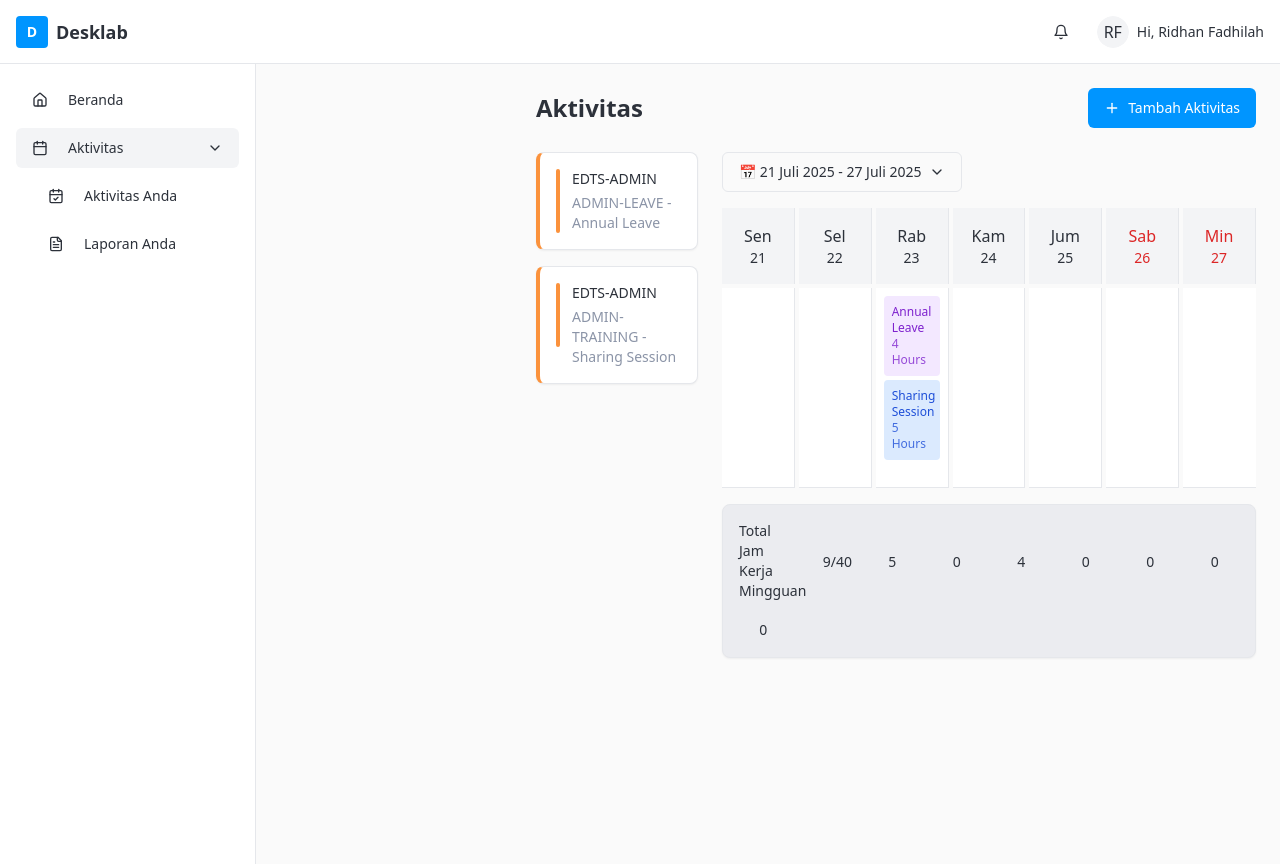
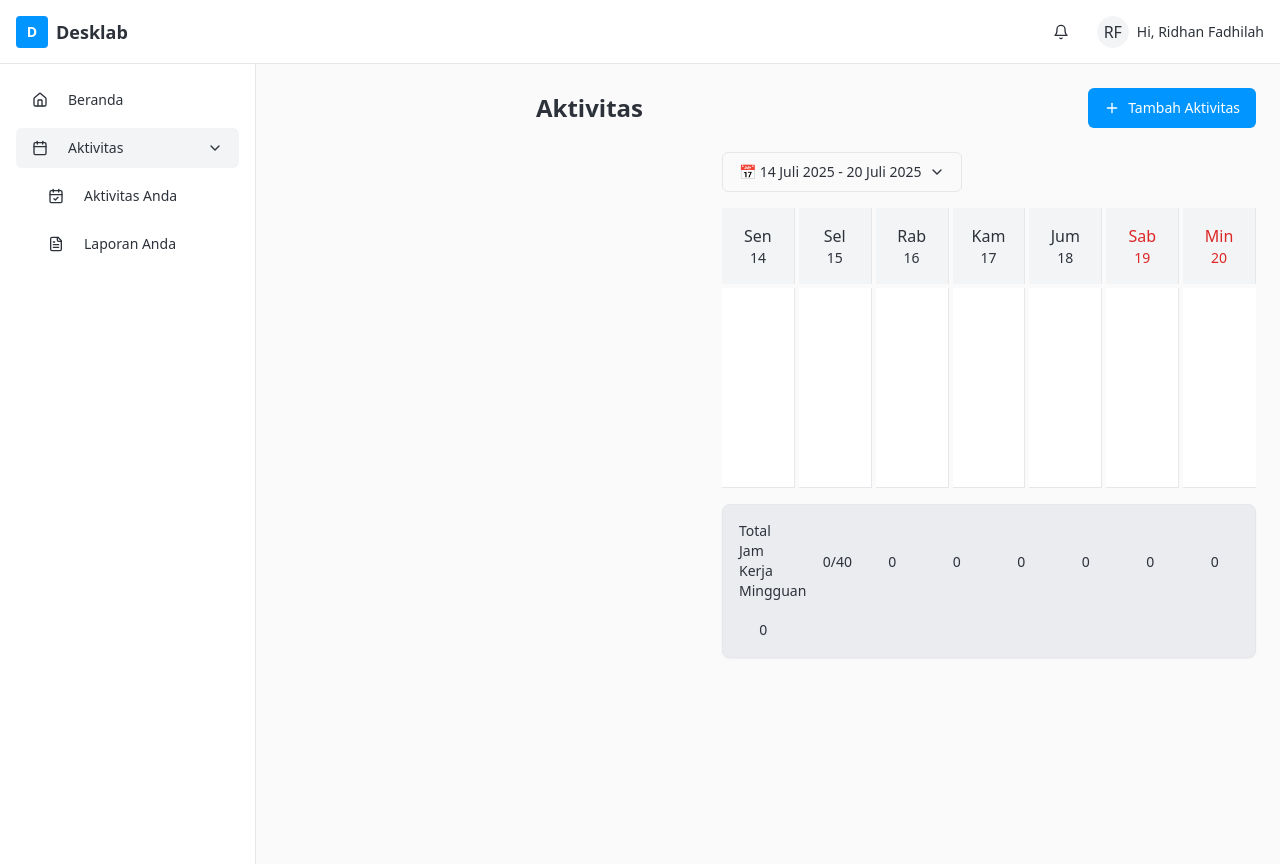
Before and after one commit to hightechif/desklab-web-taurus, a React (Vite) app: page / in a window 1280 px wide. Built offline with nearby package versions, Linux system fonts and the light colour scheme.

Commit message:
Fix: Adjust UI for no activities
Update the UI to correctly display when there are no activities added to the calendar.

```diff
--- a/src/components/CalendarWeekView.tsx
+++ b/src/components/CalendarWeekView.tsx
@@ -3,21 +3,18 @@ import { Button } from "@/components/ui/button";
 import { Card } from "@/components/ui/card";
 
 const weekDays = [
-  { short: "Sen", full: "Senin", date: "21" },
-  { short: "Sel", full: "Selasa", date: "22" },
-  { short: "Rab", full: "Rabu", date: "23" },
-  { short: "Kam", full: "Kamis", date: "24" },
-  { short: "Jum", full: "Jumat", date: "25" },
-  { short: "Sab", full: "Sabtu", date: "26" },
-  { short: "Min", full: "Minggu", date: "27" },
+  { short: "Sen", full: "Senin", date: "14" },
+  { short: "Sel", full: "Selasa", date: "15" },
+  { short: "Rab", full: "Rabu", date: "16" },
+  { short: "Kam", full: "Kamis", date: "17" },
+  { short: "Jum", full: "Jumat", date: "18" },
+  { short: "Sab", full: "Sabtu", date: "19" },
+  { short: "Min", full: "Minggu", date: "20" },
 ];
 
-const calendarEvents = [
-  { day: 2, title: "Annual Leave", duration: "4 Hours", color: "bg-purple-100 text-purple-700" },
-  { day: 2, title: "Sharing Session", duration: "5 Hours", color: "bg-blue-100 text-blue-700" },
-];
+const calendarEvents: any[] = [];
 
-const weeklyTotals = [5, 0, 4, 0, 0, 0, 0];
+const weeklyTotals = [0, 0, 0, 0, 0, 0, 0];
 
 export const CalendarWeekView = () => {
   return (
@@ -25,7 +22,7 @@ export const CalendarWeekView = () => {
       {/* Date Range Header */}
       <div className="flex items-center gap-2">
         <Button variant="outline" className="gap-2">
-          📅 21 Juli 2025 - 27 Juli 2025
+          📅 14 Juli 2025 - 20 Juli 2025
           <ChevronDown className="h-4 w-4" />
         </Button>
       </div>
@@ -80,7 +77,7 @@ export const CalendarWeekView = () => {
             Total Jam Kerja Mingguan
           </div>
           <div className="col-span-1 text-right">
-            <span className="text-sm font-medium">9/40</span>
+            <span className="text-sm font-medium">0/40</span>
           </div>
           {weeklyTotals.map((total, index) => (
             <div key={index} className="text-center">
--- a/src/pages/Activities.tsx
+++ b/src/pages/Activities.tsx
@@ -20,18 +20,9 @@ export const Activities = () => {
         </div>
 
         <div className="grid grid-cols-1 lg:grid-cols-4 gap-6">
-          {/* Activity Cards */}
+          {/* Activity Cards - Empty state */}
           <div className="lg:col-span-1 space-y-4">
-            <ActivityCard
-              title="EDTS-ADMIN"
-              subtitle="ADMIN-LEAVE - Annual Leave"
-              color="bg-orange-400"
-            />
-            <ActivityCard
-              title="EDTS-ADMIN"
-              subtitle="ADMIN-TRAINING - Sharing Session"
-              color="bg-orange-400"
-            />
+            {/* No activities to show */}
           </div>
 
           {/* Calendar */}
```
